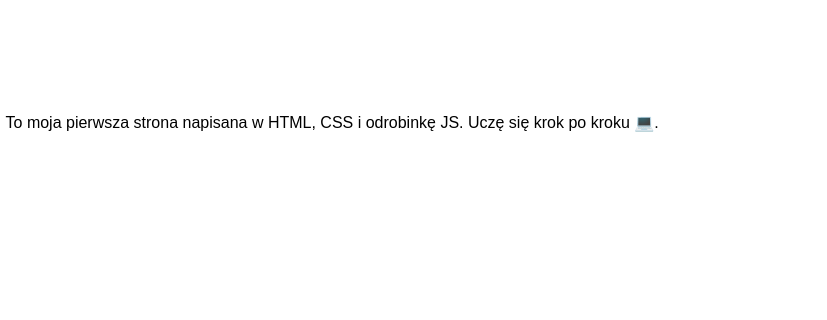
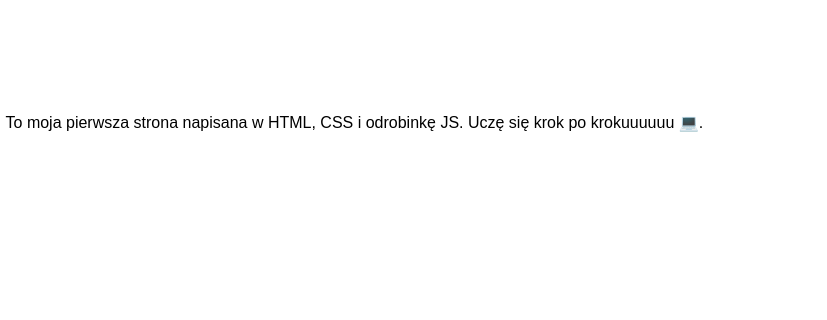
Before and after one commit to Mateusz2448/moja-strona-, a plain HTML site: page index.html in a window 1280 px wide. Shown: the part 230-550 px from the top of the page, 453-1280 px from the left. Drawn offline with Linux system fonts and the light colour scheme.

Commit message:
index.html

```diff
--- a/index.html
+++ b/index.html
@@ -63,7 +63,7 @@
         <p>
             Cześć! Jestem początkującym twórcą stron internetowych.
             To moja pierwsza strona napisana w HTML, CSS i odrobinkę JS.
-            Uczę się krok po kroku 💻.
+            Uczę się krok po krokuuuuuu 💻.
         </p>
 <img src="kotek.webp" alt="Mój kotek" style="width:150px; border-radius:50%;">
 
```
